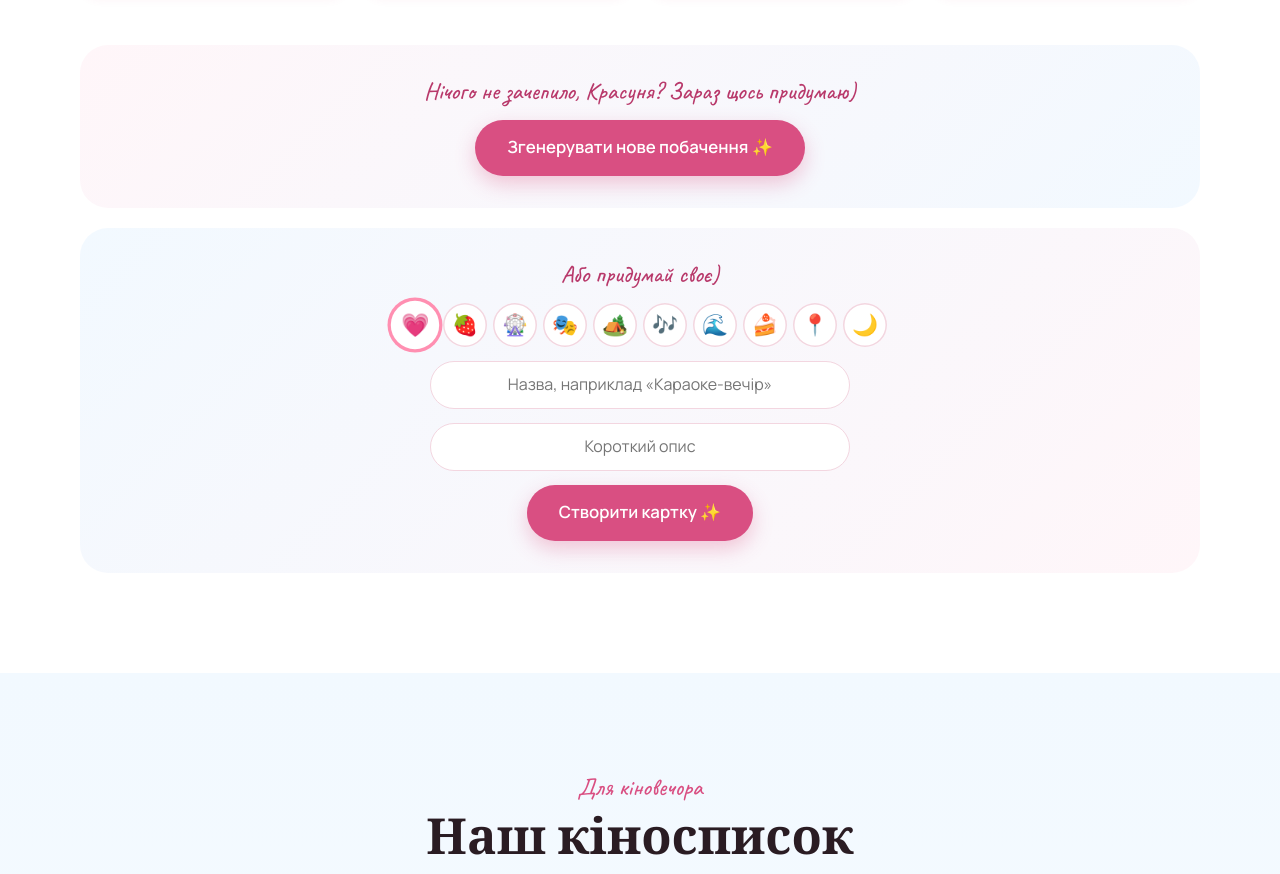
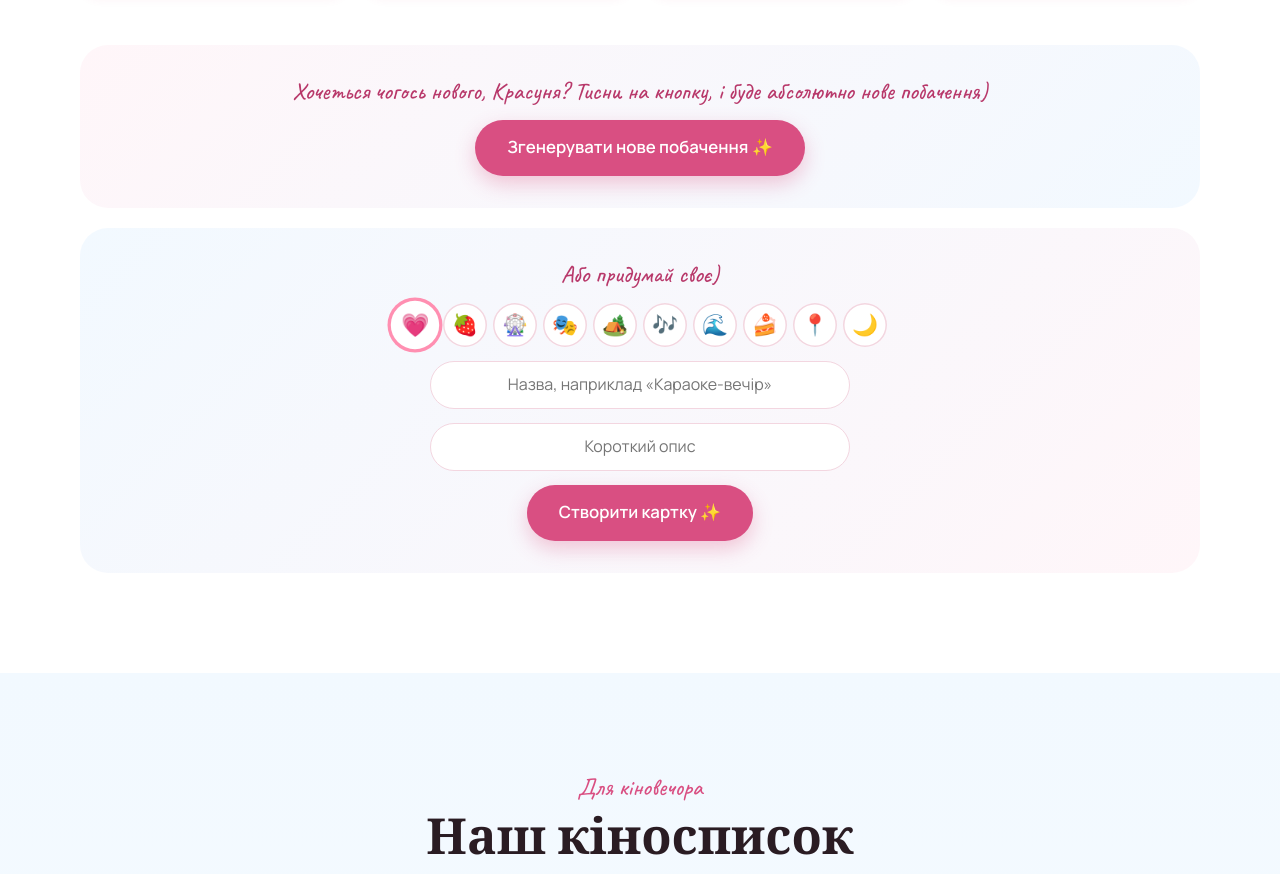
Before and after one commit to AndriiStep/psy, a plain HTML site: page love/index.html in a window 1280 px wide. Shown: the part 6086-6960 px from the top of the page. Drawn offline with nearby package versions, Linux system fonts and the light colour scheme; a web font is replaced by a local one.

Commit message:
love: новий текст над генератором побачень
Co-Authored-By: Claude Opus 5.5 <noreply@anthropic.com>

```diff
--- a/love/index.html
+++ b/love/index.html
@@ -86,7 +86,7 @@
       <div class="dates" id="dates-grid"></div>
 
       <div class="generator" id="generator">
-        <p class="generator-text">Нічого не зачепило, Красуня? Зараз щось придумаю)</p>
+        <p class="generator-text">Хочеться чогось нового, Красуня? Тисни на кнопку, і буде абсолютно нове побачення)</p>
         <button class="btn btn-pink btn-lg" id="generate-date" type="button">Згенерувати нове побачення ✨</button>
         <div class="generated" id="generated" aria-live="polite" hidden></div>
       </div>
```
